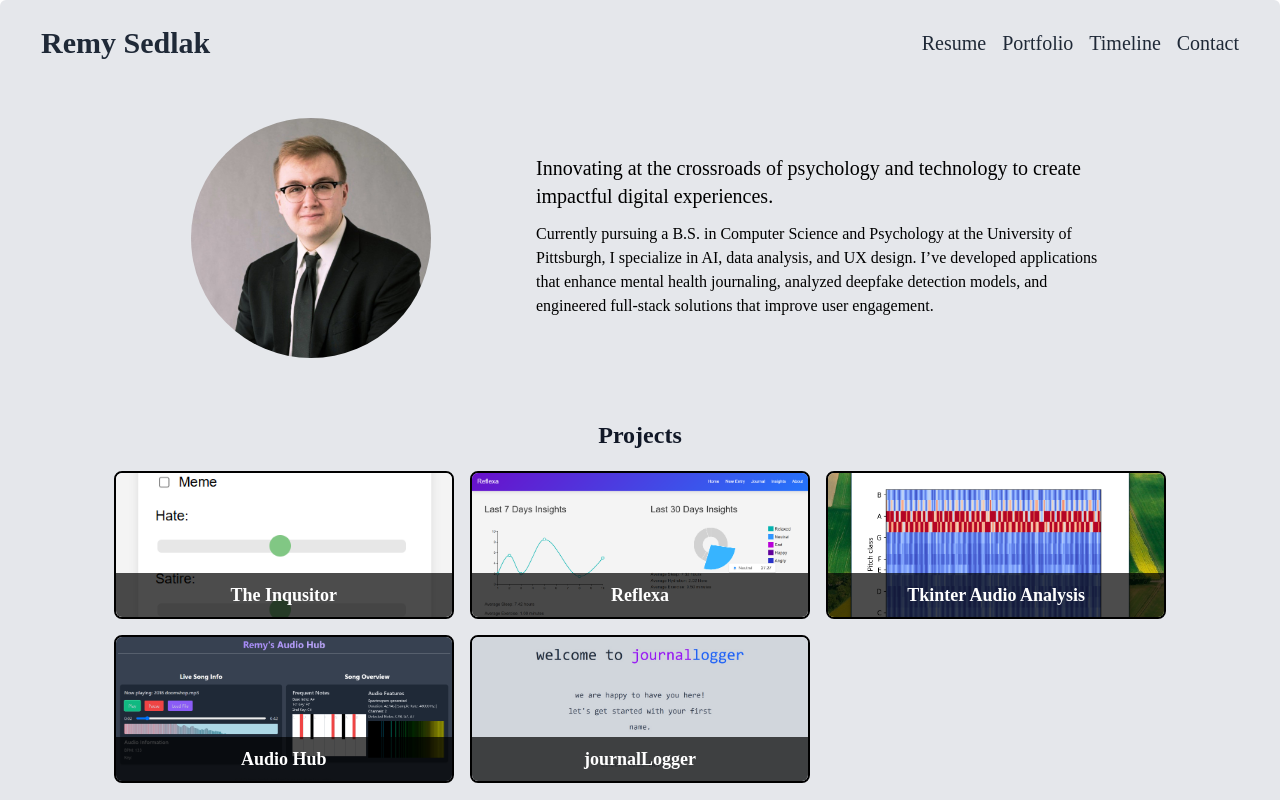
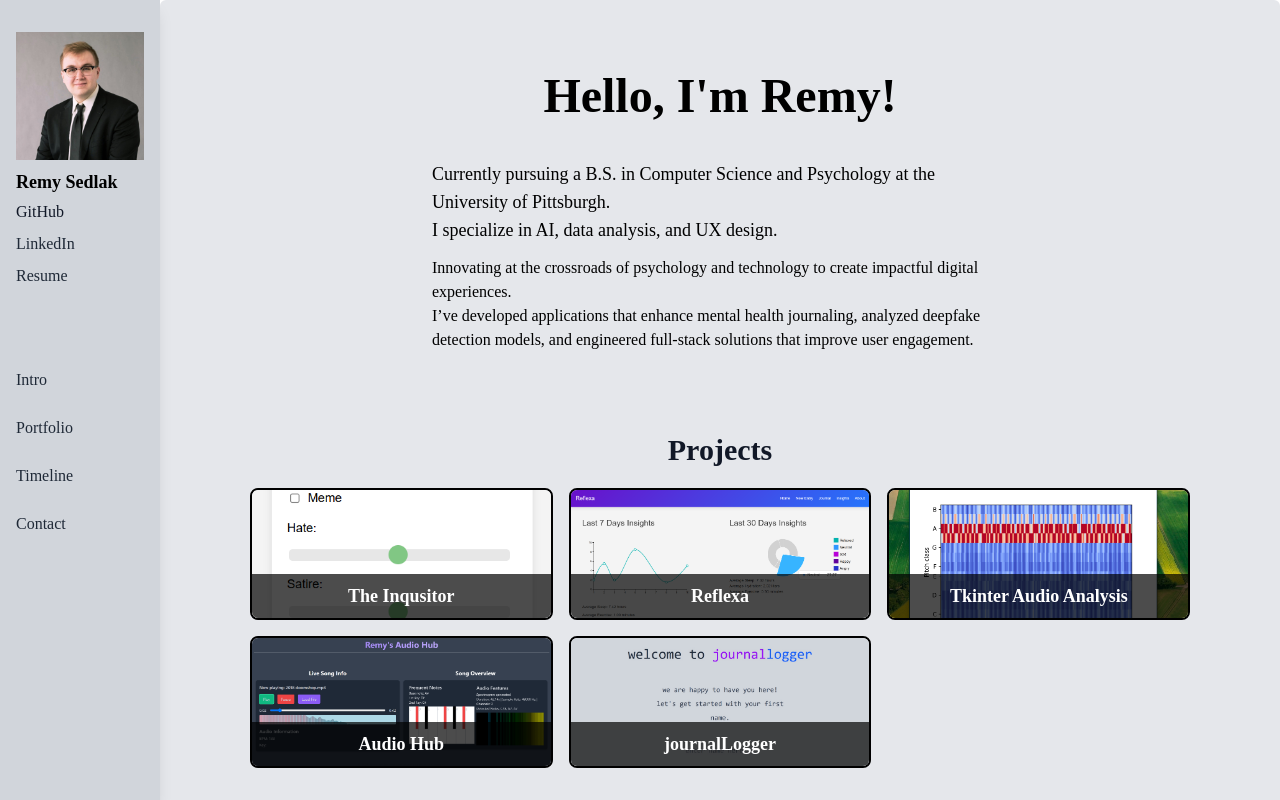
Before and after one commit to remysedlak/portfolio, a React (Vite) app: page / in a window 1280 px wide. Shown: the top 800 px of the page. Built offline with nearby package versions, Linux system fonts and the light colour scheme; a web font is replaced by a local one.

Commit message:
huge portfolio updage: new navbar, new responsive features, new icons, new evyerhting, new debugging to do

```diff
--- a/index.html
+++ b/index.html
@@ -4,7 +4,7 @@
     <meta charset="UTF-8" />
     <link rel="icon" type="image/svg+xml" href="public/assets/RS.png" />
     <meta name="viewport" content="width=device-width, initial-scale=1.0" />
-    <title>Remy's Portfolio</title>
+    <title>Remy Sedlak</title>
     <link rel="preconnect" href="https://fonts.googleapis.com">
 <link rel="preconnect" href="https://fonts.gstatic.com" crossorigin>
 <link href="https://fonts.googleapis.com/css2?family=EB+Garamond:ital,wght@0,400..800;1,400..800&display=swap" rel="stylesheet">
--- a/src/App.jsx
+++ b/src/App.jsx
@@ -1,4 +1,4 @@
-import React from 'react';
+import React, { useEffect, useState } from 'react';
 import Intro from './components/Intro';
 import Portfolio from './components/Portfolio';
 import Timeline from './components/Timeline';
@@ -7,38 +7,128 @@ import Footer from './components/Footer';
 import './tailwind.css'; // Ensure Tailwind CSS is imported
 
 function App() {
+  const [activeSection, setActiveSection] = useState('');
+
+  useEffect(() => {
+    const sections = document.querySelectorAll('div[id]');
+    const observer = new IntersectionObserver(
+      (entries) => {
+        entries.forEach((entry) => {
+          if (entry.isIntersecting) {
+            setActiveSection(entry.target.id);
+          }
+        });
+      },
+      { threshold: 0.2 } // Adjust threshold as needed
+    );
+
+    sections.forEach((section) => observer.observe(section));
+
+    return () => observer.disconnect();
+  }, []);
+
   const scrollToSection = (id) => {
-    document.getElementById(id).scrollIntoView('smooth' || 'auto');
+    document.getElementById(id).scrollIntoView({ behavior: 'smooth' });
   };
 
   return (
     <>
-      <div className="text-xl p-2 rounded-md width-screen bg-gray-200 scroll-smooth font-garamond">
-        <div className="width-full mx-auto scroll-smooth">
-          <nav className="hidden lg:flex justify-between items-center p-4 scroll-smooth mx-4 border rounded-md">
-            <div className="text-3xl text-gray-800 font-semibold">Remy Sedlak</div>
-            <div className="flex space-x-4">
-              <button onClick={() => window.open('https://drive.google.com/file/d/1-gW3kevUAv6ImxSWIZgw-VO9A38-KFCk/view', '_blank')} className="text-gray-800 hover:text-gray-500">Resume</button>
-              <button onClick={() => scrollToSection('portfolio')} className="text-gray-800 hover:text-gray-500 scroll-smooth">Portfolio</button>
-              <button onClick={() => scrollToSection('timeline')} className="text-gray-800 hover:text-gray-500 scroll-smooth">Timeline</button>
-              {/* <a href="https://remymane.com/" className="text-gray-800 hover:text-gray-600">My Music</a> */}
-              <button onClick={() => scrollToSection('contact')} className="text-gray-800 hover:text-gray-500 scroll-smooth">Contact</button>
+      <div className="text-garamond">
+        {/* Sidebar */}
+        <nav className="hidden sm:block bg-gray-300 shadow-lg fixed top-0 left-0 w-40 p-4 text-left shadow-lg h-full flex flex-col justify-top font-garamond">
+          <img
+            src="/assets/remysedlak_image.jpg"
+            alt="Remy Sedlak"
+            className="h-32 w-32 mt-4"
+          />
+          <div className="justify-bottom position-bottom flex flex-col mt-2">
+            <div className="text-lg text-black font-semibold mb-1">Remy Sedlak</div>
+            <div className="gap-y-2 flex flex-col">
+              <button
+                onClick={() =>
+                  window.open('https://github.com/remysedlak', '_blank')
+                }
+                className="text-gray-900 hover:text-blue-700 text-left"
+              >
+                GitHub
+              </button>
+              <button
+                onClick={() =>
+                  window.open(
+                    'https://www.linkedin.com/in/remysedlak/',
+                    '_blank'
+                  )
+                }
+                className="text-gray-800 hover:text-blue-700 text-left"
+              >
+                LinkedIn
+              </button>
+              <button
+                onClick={() =>
+                  window.open(
+                    'https://drive.google.com/file/d/1-gW3kevUAv6ImxSWIZgw-VO9A38-KFCk/view',
+                    '_blank'
+                  )
+                }
+                className="text-gray-800 hover:text-blue-700 text-left"
+              >
+                Resume
+              </button>
+            </div>
+          </div>
+          <div className="flex flex-col space-y-3 lg:space-y-6 justify-left h-1/3 text-left mt-10 lg:mt-20">
+            <button
+              onClick={() => scrollToSection('intro')}
+              className={`text-left ${
+                activeSection === 'intro' ? 'text-blue-700' : 'text-gray-800'
+              } hover:text-gray-500`}
+            >
+              Intro
+            </button>
+            <button
+              onClick={() => scrollToSection('portfolio')}
+              className={`text-left ${
+                activeSection === 'portfolio' ? 'text-blue-700' : 'text-gray-800'
+              } hover:text-gray-500`}
+            >
+              Portfolio
+            </button>
+            <button
+              onClick={() => scrollToSection('timeline')}
+              className={`text-left ${
+                activeSection === 'timeline' ? 'text-blue-700' : 'text-gray-800'
+              } hover:text-gray-500`}
+            >
+              Timeline
+            </button>
+            <button
+              onClick={() => scrollToSection('contact')}
+              className={`text-left ${
+                activeSection === 'contact' ? 'text-blue-700' : 'text-gray-800'
+              } hover:text-gray-500`}
+            >
+              Contact
+            </button>
           </div>
         </nav>
 
-          <Intro/>
-
-
-          <div id="portfolio">
+        {/* Main Content */}
+        <div className="sm:ml-40 flex-1 text-xl p-2 rounded-md bg-gray-200 scroll-smooth font-garamond">
+          <div className="width-full mx-auto scroll-smooth">
+            <div id="intro" className="">
+              <Intro />
+            </div>
+            <div id="portfolio" className="">
               <Portfolio />
             </div>
-          <div id="timeline">
+            <div id="timeline" className="">
               <Timeline />
             </div>
-          <div id="contact">
+            <div id="contact" className="">
               <Contact />
             </div>
             <Footer />
+          </div>
         </div>
       </div>
     </>
--- a/src/components/Intro.jsx
+++ b/src/components/Intro.jsx
@@ -1,29 +1,114 @@
-import React from 'react';
+import React, { useState, useEffect } from 'react';
+
+import Title from './Title';
+
 
     function Intro() {
+        const [text, setText] = useState("");
+        const fullText = "Heello, I'm Remy!";
+        const typingSpeed = 100; // Adjust typing speed in ms
+
+        useEffect(() => {
+            let index = 0;
+            const interval = setInterval(() => {
+                setText((prev) => prev + fullText[index]);
+                index++;
+                if (index === fullText.length-1) {
+                    clearInterval(interval);
+                }
+            }, typingSpeed);
+
+            return () => clearInterval(interval);
+        }, []);
+
         return (
             <div className="flex items-center justify-center flex-col text-center lg:py-10">
-            <h1 className="block lg:hidden text-5xl md:text-7xl my-3 md:my-6 font-semibold">Remy Sedlak</h1>
+                {/* <h1 className="block lg:hidden text-5xl md:text-7xl my-3 md:my-6 font-semibold">Remy Sedlak</h1> */}
+                <h1 className="text-4xl md:text-5xl lg:6xl my-3 md:my-6 font-semibold">{text}</h1>
+                <img
+            src="/assets/remysedlak_image.jpg"
+            alt="Remy Sedlak"
+            className="sm:hidden block  h-48 w-48 mt-4 rounded-full"
+          />
                 <div className="flex flex-col sm:flex-col md:flex-col lg:flex-row xl:flex-row items-center space-y-6 lg:space-y-0 lg:space-x-12">
-            <img src="/assets/remysedlak_image.jpg" alt="Remy Sedlak" className="w-60 h-60 rounded-full mt-5 lg:mt-0 lg:mr-10 lg:ml-10 bg-white h-full" />
-                <div className="flex flex-col justify-around w-full border rounded-md p-4">
-                    <p className="text-base md:text-xl mb-3 font-medium text-center md:text-left max-w-xl ">
+
+                    <div className="flex flex-col justify-around w-full rounded-md p-4">
+                        <p className="text-base md:text-lg mb-3 font-medium text-center md:text-left max-w-xl ">
+                        Currently pursuing a B.S. in Computer Science and
+                            Psychology at the University of Pittsburgh.<br/> I
+                            specialize in AI, data analysis, and UX design.
+                        </p>
+                        <p className="text-base md:text-ml mb-1 max-w-xl text-center md:text-left">
                         Innovating at the crossroads of psychology and technology
                         to create impactful digital experiences.
-                    </p>
-                    <p className="text-base md:text-ml mb-1 max-w-xl text-center md:text-left">
-                        Currently pursuing a B.S. in Computer Science and
-                        Psychology at the University of Pittsburgh, I
-                        specialize in AI, data analysis, and UX design.
+                        <br/>
                             I’ve developed applications that enhance mental health
                             journaling, analyzed deepfake detection models, and
                             engineered full-stack solutions that improve user
                             engagement.
                         </p>
                     </div>
+
+                </div>
+                <div className="sm:hidden block flex flex-row space-x-6 py-8">
+                        <a
+                            href="https://www.linkedin.com/in/your-linkedin-profile/"
+                            target="_blank"
+                            rel="noopener noreferrer"
+                            aria-label="LinkedIn"
+                        >
+                            <svg
+                                xmlns="http://www.w3.org/2000/svg"
+                                width="24"
+                                height="24"
+                                fill="currentColor"
+                                className="text-gray-600 hover:text-blue-500 transition-colors duration-200"
+                                viewBox="0 0 24 24"
+                            >
+                                <path d="M19 0h-14c-2.761 0-5 2.239-5 5v14c0 2.761 2.239 5 5 5h14c2.761 0 5-2.239 5-5v-14c0-2.761-2.239-5-5-5zm-11 19h-3v-10h3v10zm-1.5-11.268c-.966 0-1.75-.784-1.75-1.75s.784-1.75 1.75-1.75 1.75.784 1.75 1.75-.784 1.75-1.75 1.75zm13.5 11.268h-3v-5.604c0-1.337-.027-3.063-1.867-3.063-1.868 0-2.155 1.459-2.155 2.967v5.7h-3v-10h2.881v1.367h.041c.401-.759 1.379-1.559 2.841-1.559 3.037 0 3.6 2.001 3.6 4.604v5.588z" />
+                            </svg>
+                        </a>
+                        <a
+                            href="https://github.com/your-github-profile"
+                            target="_blank"
+                            rel="noopener noreferrer"
+                            aria-label="GitHub"
+                        >
+                            <svg
+                                xmlns="http://www.w3.org/2000/svg"
+                                width="24"
+                                height="24"
+                                fill="currentColor"
+                                className="text-gray-600 hover:text-blue-500 transition-colors duration-200"
+                                viewBox="0 0 24 24"
+                            >
+                                <path d="M12 .297c-6.63 0-12 5.373-12 12 0 5.303 3.438 9.8 8.205 11.387.6.113.82-.258.82-.577 0-.285-.01-1.04-.015-2.04-3.338.724-4.042-1.61-4.042-1.61-.546-1.387-1.333-1.757-1.333-1.757-1.089-.744.084-.729.084-.729 1.205.084 1.838 1.236 1.838 1.236 1.07 1.835 2.809 1.305 3.495.998.108-.775.418-1.305.762-1.605-2.665-.305-5.466-1.332-5.466-5.93 0-1.31.465-2.38 1.235-3.22-.135-.303-.54-1.523.105-3.176 0 0 1.005-.322 3.3 1.23.96-.267 1.98-.399 3-.405 1.02.006 2.04.138 3 .405 2.28-1.552 3.285-1.23 3.285-1.23.645 1.653.24 2.873.12 3.176.765.84 1.23 1.91 1.23 3.22 0 4.61-2.805 5.625-5.475 5.92.435.375.81 1.102.81 2.222 0 1.606-.015 2.896-.015 3.286 0 .315.21.69.825.573 4.77-1.587 8.205-6.084 8.205-11.386 0-6.627-5.373-12-12-12z" />
+                            </svg>
+                        </a>
+                        <a
+                            href="mailto:your-email@example.com"
+                            target="_blank"
+                            rel="noopener noreferrer"
+                            aria-label="Email"
+                        >
+                            <svg
+                                xmlns="http://www.w3.org/2000/svg"
+                                width="24"
+                                height="24"
+                                fill="currentColor"
+                                className="text-gray-600 hover:text-blue-500 transition-colors duration-200"
+                                viewBox="0 0 24 24"
+                            >
+                                <path d="M12 12.713l-11.99-7.713h23.98l-11.99 7.713zm11.99-9.713h-23.98c-1.105 0-2 .895-2 2v14c0 1.105.895 2 2 2h23.98c1.105 0 2-.895 2-2v-14c0-1.105-.895-2-2-2zm-11.99 10.287l-11.99-7.287v12h23.98v-12l-11.99 7.287z" />
+                            </svg>
+                        </a>
+
                     </div>
             </div>
         );
     }
 
+
+
+
 export default Intro;
--- a/src/components/Portfolio.jsx
+++ b/src/components/Portfolio.jsx
@@ -5,7 +5,7 @@ import Title from './Title';
 function Portfolio() {
     return (
         <>
-        <div className="border">
+        <div className="">
             <div className="flex items-center justify-center flex-col text-center px-4">
             <Title>Projects</Title>
             </div>
--- a/src/components/PortfolioItem.jsx
+++ b/src/components/PortfolioItem.jsx
@@ -6,7 +6,7 @@ function PortfolioItem({ imgUrl, title, stack, link }) {
             <img
                 src={imgUrl}
                 alt={title}
-                className="w-full h-36 object-cover"
+                className="w-full h-32 object-cover"
             />
             <div className="absolute bottom-0 left-0 w-full bg-black bg-opacity-70 text-white text-center py-2">
                 <h3 className="text-lg font-bold">{title}</h3>
--- a/src/components/Title.jsx
+++ b/src/components/Title.jsx
@@ -3,9 +3,9 @@ import React from 'react';
 function Title({ children, id }) {
    return (
       <h1 id={id && id}
-         className="text-2xl font-semibold
+         className="text-3xl font-semibold
          underline-offset-8 decoration-4 my-5
-         text-gray-900">
+         text-gray-900 text-center">
          {children}
       </h1>
    )
```
Also changed, not shown: src/components/TimelineItem.jsx (+6 -6 lines), public/assets/email-1-svgrepo-com.svg (added), public/assets/icons8-linkedin.svg (added). Lines whose indentation alone changed are shown as unchanged.
